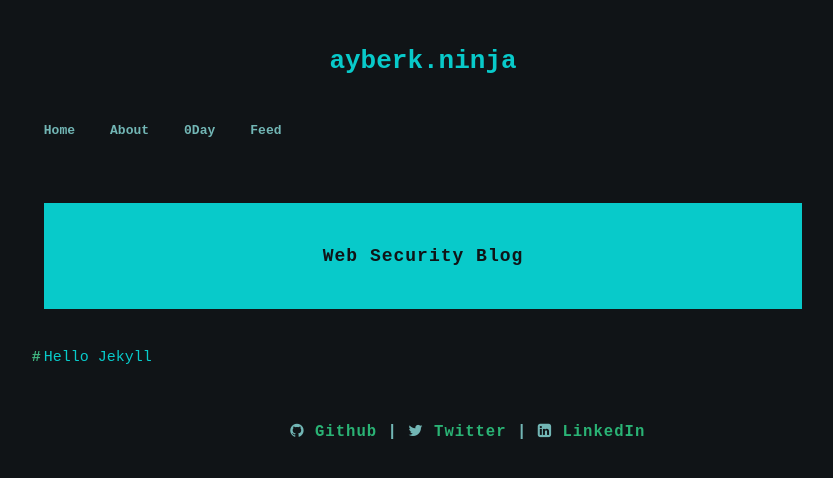
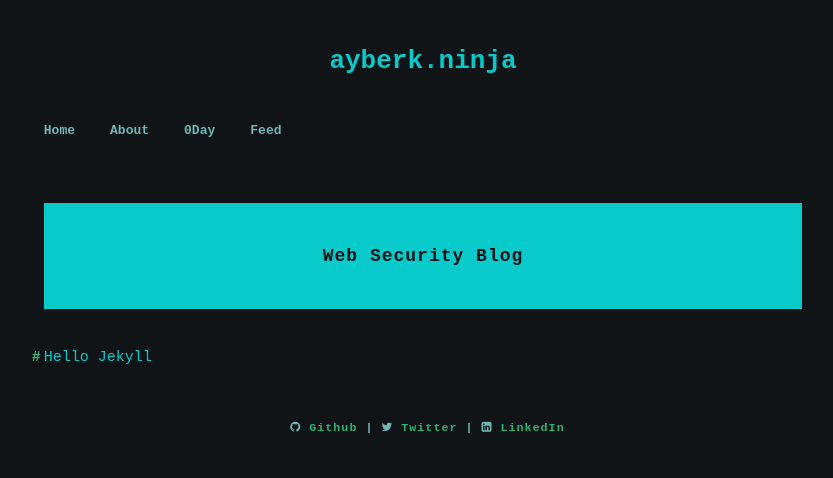
Before and after one commit to mhmtayberk/ayberkninja.github.io, a Jekyll site: the page built from index.html, in a window 1280 px wide. Shown: the top 478 px of the page, without its empty margins (217-1050 px from the left). Built offline with Jekyll 4.4.1, drawn with Linux system fonts in a browser that asks for light colours; the list of posts is cut into pages by our own code.

Commit message:
Update custom.css

```diff
--- a/assets/css/custom.css
+++ b/assets/css/custom.css
@@ -93,7 +93,7 @@ main {
 footer {
 	font-weight: bold;
 	color: #72b6b5;
-	font-size: 1.2rem;
+	font-size: 0.9rem;
 	margin: 4rem 20% 4rem 39.5%;
 }
 
```
